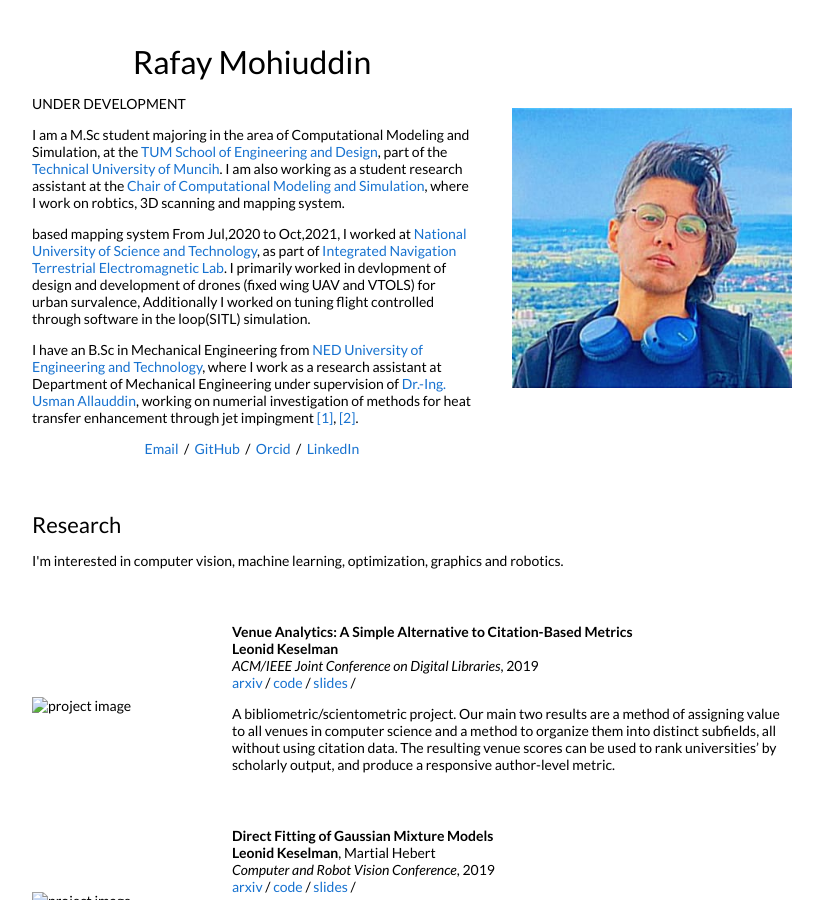
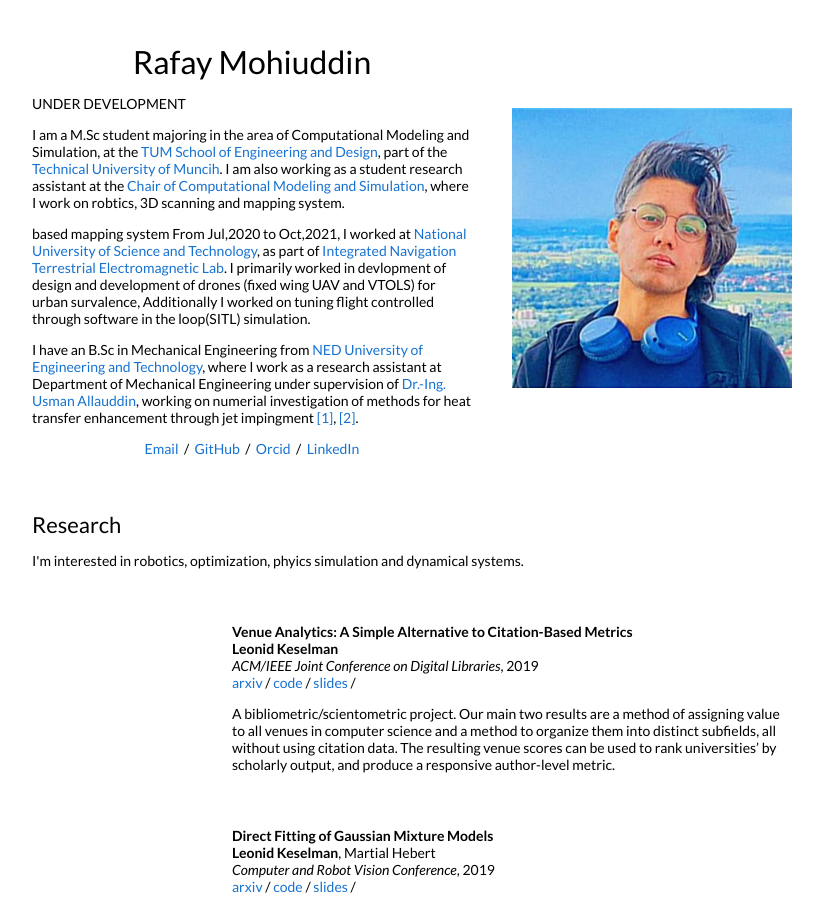
Before and after one commit to rafaymhddn/rafaymhddn.github.io, a Jekyll site: the page built from _posts/2019-06-02-venue.markdown, in a window 1280 px wide and 900 px high. Shown: the whole window, without its empty margins (228-1051 px from the left). Built offline with Jekyll 4.4.1, drawn with Linux system fonts in a browser that asks for light colours.

Commit message:
link added

```diff
--- a/_layouts/default.html
+++ b/_layouts/default.html
@@ -54,7 +54,7 @@
             <td style="padding:2.5%;width:100%;vertical-align:middle">
               <h2>Research</h2>
               <p>
-                I'm interested in computer vision, machine learning, optimization, graphics and robotics.
+                I'm interested in robotics, optimization, phyics simulation and dynamical systems.
               </p>
             </td>
           </tr>
@@ -66,7 +66,7 @@
           {% if cat == 'research' %}
           <tr>
             <td style="padding:2.5%;width:25%;vertical-align:middle;min-width:120px">
-              <img src="/tn{{post.image}}" alt="project image" style="width:auto; height:auto; max-width:100%;" />
+              <a img src="/tn{{post.image}}" alt="project image" style="width:auto; height:auto; max-width:100%;" /></a>
             </td>
             <td style="padding:2.5%;width:75%;vertical-align:middle">
               <h3>{{post.title}}</h3>
```
